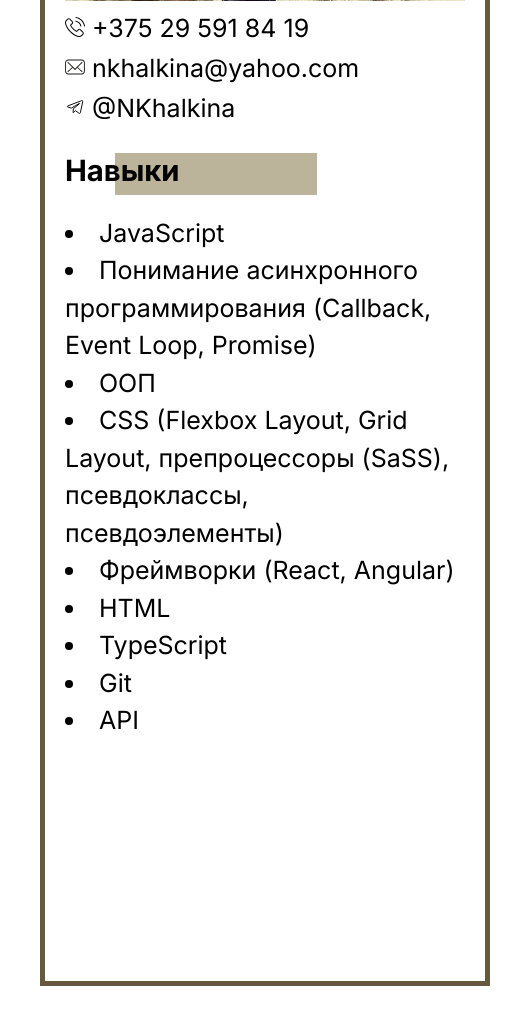
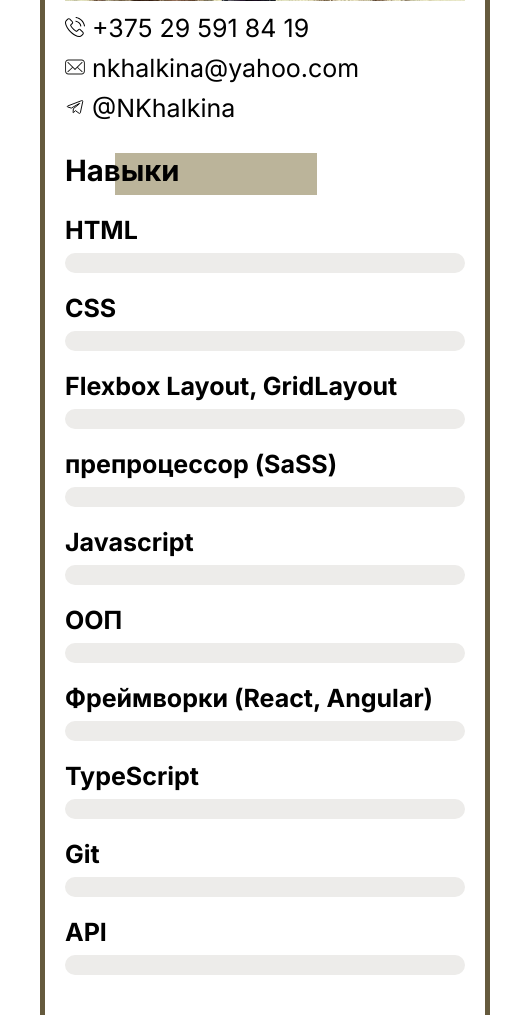
Before and after one commit to NatalliaKhalkina/My_resume, a plain HTML site: page index.html in a window 1280 px wide. Shown: the part 697-1712 px from the top of the page, 0-505 px from the left. Before the commit the page ends 1683 px from the top, so only its background shows below. Drawn offline with Linux system fonts and the light colour scheme.

Commit message:
added progressBar

```diff
--- a/index.html
+++ b/index.html
@@ -9,7 +9,7 @@
     <link rel="preconnect" href="https://fonts.googleapis.com">
     <link rel="preconnect" href="https://fonts.gstatic.com" crossorigin>
     <link
-        href="https://fonts.googleapis.com/css2?family=Inter:ital,opsz,wght@0,14..32,100..900;1,14..32,100..900&family=Outfit:wght@100..900&family=Poppins:ital,wght@0,100;0,200;0,300;0,400;0,500;0,600;0,700;0,800;0,900;1,100;1,200;1,300;1,400;1,500;1,600;1,700;1,800;1,900&display=swap"
+        href="https://fonts.googleapis.com/css2?family=Inter:ital,opsz,wght@0,14..32,100..900;1,14..32,100..900&family=Outfit:wght@100..900&fa%ily=Poppins:ital,wght@0,100;0,200;0,300;0,400;0,500;0,600;0,700;0,800;0,900;1,100;1,200;1,300;1,400;1,500;1,600;1,700;1,800;1,900&display=swap"
         rel="stylesheet">
 </head>
 
@@ -45,20 +45,7 @@
                     Навыки
                 </h3>
                 <div class="background_title"></div>
-                <ul class="main_container_skills_hard">
-                    <li class="container_skills_hard_point solid">JavaScript</li>
-                    <li class="container_skills_hard_point"> Понимание асинхронного
-                        программирования (Callback,
-                        Event Loop, Promise)</li>
-                    <li class="container_skills_hard_point">ООП</li>
-                    <li class="container_skills_hard_point">CSS (Flexbox Layout, Grid
-                        Layout, препроцессоры (SaSS), псевдоклассы, псевдоэлементы)</li>
-                    <li class="container_skills_hard_point"> Фреймворки (React, Angular)</li>
-                    <li class="container_skills_hard_point">HTML</li>
-                    <li class="container_skills_hard_point">TypeScript</li>
-                    <li class="container_skills_hard_point">Git</li>
-                    <li class="container_skills_hard_point">API</li>
-                </ul>
+                <div class="main_container_skills_hard" id="main_container_skills_hard"></div>
             </section>
         </section>
         <div class="main_contant">
@@ -178,6 +165,7 @@
             </section>
         </div>
     </main>
+    <script src="script.js"></script>
 </body>
 
 </html>
--- /dev/null
+++ b/script.js
@@ -0,0 +1,58 @@
+const skills = [
+    { name: 'HTML', percent: 90 },
+    { name: 'CSS', percent: 90 },
+    { name: 'Flexbox Layout, GridLayout', percent: 90 },
+    { name: 'препроцессор (SaSS)', percent: 80 },
+    { name: 'Javascript', percent: 70 },
+    { name: 'ООП', percent: 60 },
+    { name: 'Фреймворки (React, Angular)', percent: 60 },
+    { name: 'TypeScript', percent: 70 },
+    { name: 'Git', percent: 70 },
+    { name: 'API', percent: 50 },
+]
+
+// ловим контейнер с навыками
+const container = document.getElementById('main_container_skills_hard');
+
+skills.forEach(skill => {
+    const skillDiv = document.createElement('div');
+    skillDiv.className = 'main_container_skills_hard_count';
+
+    const nameDiv = document.createElement('div');
+    nameDiv.className = 'main_container_skills_hard_count_name';
+    nameDiv.textContent = skill.name;
+
+    const progressDiv = document.createElement('div');
+    progressDiv.className = 'main_container_skills_hard_count_progress';
+
+    const barDiv = document.createElement('div');
+    barDiv.className = 'main_container_skills_hard_count_progress_bar';
+    barDiv.setAttribute('data-percent', skill.percent);
+
+    // Делаем вложенность
+    progressDiv.appendChild(barDiv);
+    skillDiv.appendChild(nameDiv);
+    skillDiv.appendChild(progressDiv);
+    container.appendChild(skillDiv);
+
+    // // Обработчик при наведении
+    // skillDiv.addEventListener('mouseenter', () => {
+    //     barDiv.style.width = barDiv.getAttribute('data-persent') + '%';
+    // })
+
+    // // Обработчик при уходе
+    // skillDiv.addEventListener('mouseleave', () => {
+    //     barDiv.style.width = '0';
+    // })
+
+    // Обработчик при наведении
+    skillDiv.addEventListener('mouseenter', () => {
+        // Анимация заполнения
+        barDiv.style.width = barDiv.getAttribute('data-percent') + '%';
+    });
+    // Обработчик при уходе мыши
+    skillDiv.addEventListener('mouseleave', () => {
+        // Возврат к нулю
+        barDiv.style.width = '0';
+    });
+})
--- a/style.scss
+++ b/style.scss
@@ -1,4 +1,5 @@
 $colorSelector: rgb(187, 180, 154);
+$colorSelectorBarBgr: rgb(237 236 234);
 
 html {
     font-family: 'Inter';
@@ -11,8 +12,10 @@ html {
 }
 
 .center {
-    padding-left: calc(50% - 600px);
-    padding-right: calc(50% - 600px);
+    max-width: 1200px;
+    margin: 0 auto;
+    padding-left: 1rem;
+    padding-right: 1rem;
 }
 
 
@@ -24,25 +27,12 @@ html {
     align-items: end;
     flex-direction: column;
 
-    // @media (max-width: 767px) {
-    //     // font-size: 3rem;
-    //     // padding-top: 2rem;
-    // }
-
     &_title {
         font-size: 5rem;
-
-        // @media (max-width:767px) {
-        //     font-size: 3rem;
-        // }
     }
 
     &_profession {
         font-size: 4rem;
-
-        // @media (max-width:767px) {
-        //     font-size: 3rem;
-        // }
     }
 
     &_experience {
@@ -54,33 +44,15 @@ html {
     display: grid;
     grid-template-columns: 1fr 3fr;
 
-    // @media (max-width:767px) {
-    //     grid-template-columns: none
-    // }
-
     &_container {
         margin-top: -100px;
         border: 5px solid rgb(101, 90, 61);
         max-width: 400px;
         padding: 2rem;
 
-        // @media (max-width:676px) {
-        //     border: 0;
-        //     margin-top: 0;
-        // }
-
         &_contact {
-            // @media (max-width:767px) {
-            //     display: flex;
-            //     gap: 0.5rem;
-            // }
-
             &_img {
                 width: 400px;
-
-                // @media (max-width:676px) {
-                //     width: 150px;
-                // }
             }
 
             &_info {
@@ -88,23 +60,43 @@ html {
                     font-size: 2.5rem;
                     padding-top: 10px;
                     list-style-type: none;
-
-                    // @media (max-width:676px) {
-                    //     font-size: 2rem;
-
-                    // }
                 }
             }
         }
 
         &_skills {
-            margin-top: 30px;
+            margin-top: 3rem;
             font-size: 2.5rem;
-            list-style-position: inside;
+            max-width: 400px;
 
             &_hard {
-                padding-top: 20px;
-                line-height: 1.5em;
+                max-width: 400px;
+                margin: 20px auto;
+
+                &_count {
+                    margin-bottom: 20px;
+
+                    &_name {
+                        font-weight: bold;
+                        margin-bottom: 8px;
+                    }
+
+                    &_progress {
+                        width: 100%;
+                        background-color: $colorSelectorBarBgr;
+                        height: 2rem;
+                        border-radius: 1rem;
+                        overflow: hidden;
+
+                        &_bar {
+                            height: 100%;
+                            width: 0;
+                            background-color: $colorSelector;
+                            border-radius: 1rem;
+                            transition: width 1s ease;
+                        }
+                    }
+                }
             }
         }
     }
```
Also changed, not shown: style.css, 1 other file.
